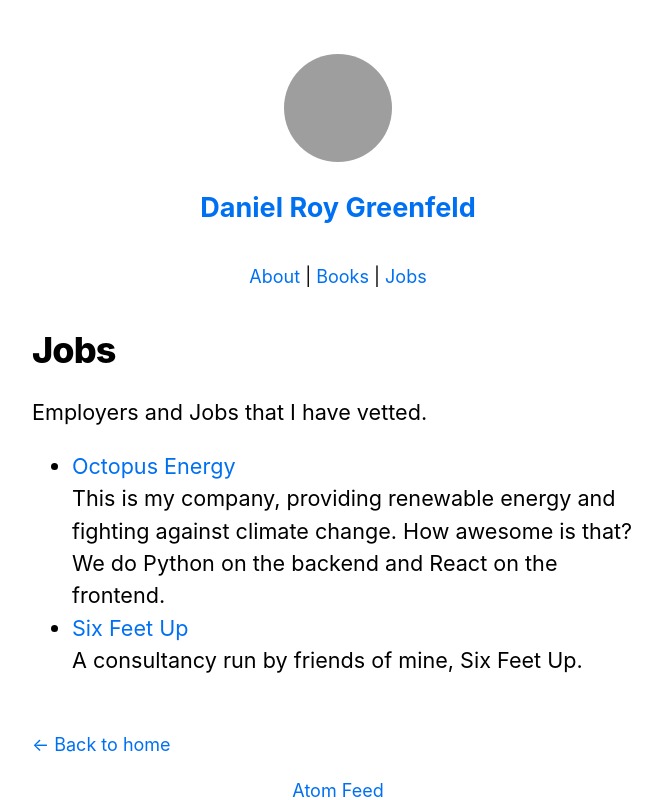
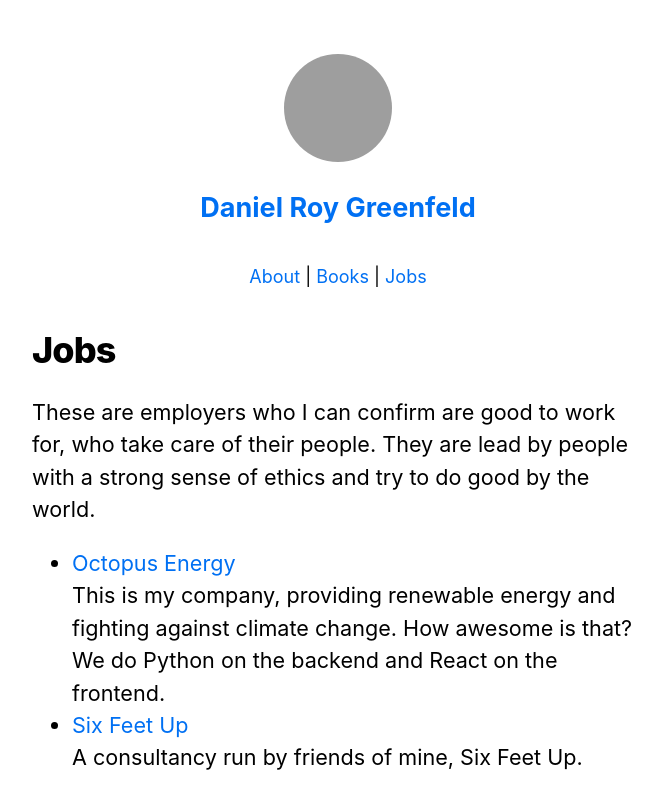
Before and after one commit to mehtaharsh16/daniel.feldroy.com, a Next.js app: page /jobs in a window 1280 px wide. Shown: the top 800 px of the page, without its empty margins (302-964 px from the left). Built offline with nearby package versions, Linux system fonts and the light colour scheme; grey boxes are pictures that could not be loaded.

Commit message:
Update jobs

```diff
--- a/pages/jobs.js
+++ b/pages/jobs.js
@@ -11,7 +11,7 @@ export default function Jobs() {
       </Head>
       <section className={utilStyles.headingMd}>
         <h1 className={utilStyles.headingXl}>Jobs</h1>
-        <p>Employers and Jobs that I have vetted.
+        <p>These are employers who I can confirm are good to work for, who take care of their people. They are lead by people with a strong sense of ethics and try to do good by the world.
       </p>
 
         <ul>
```
